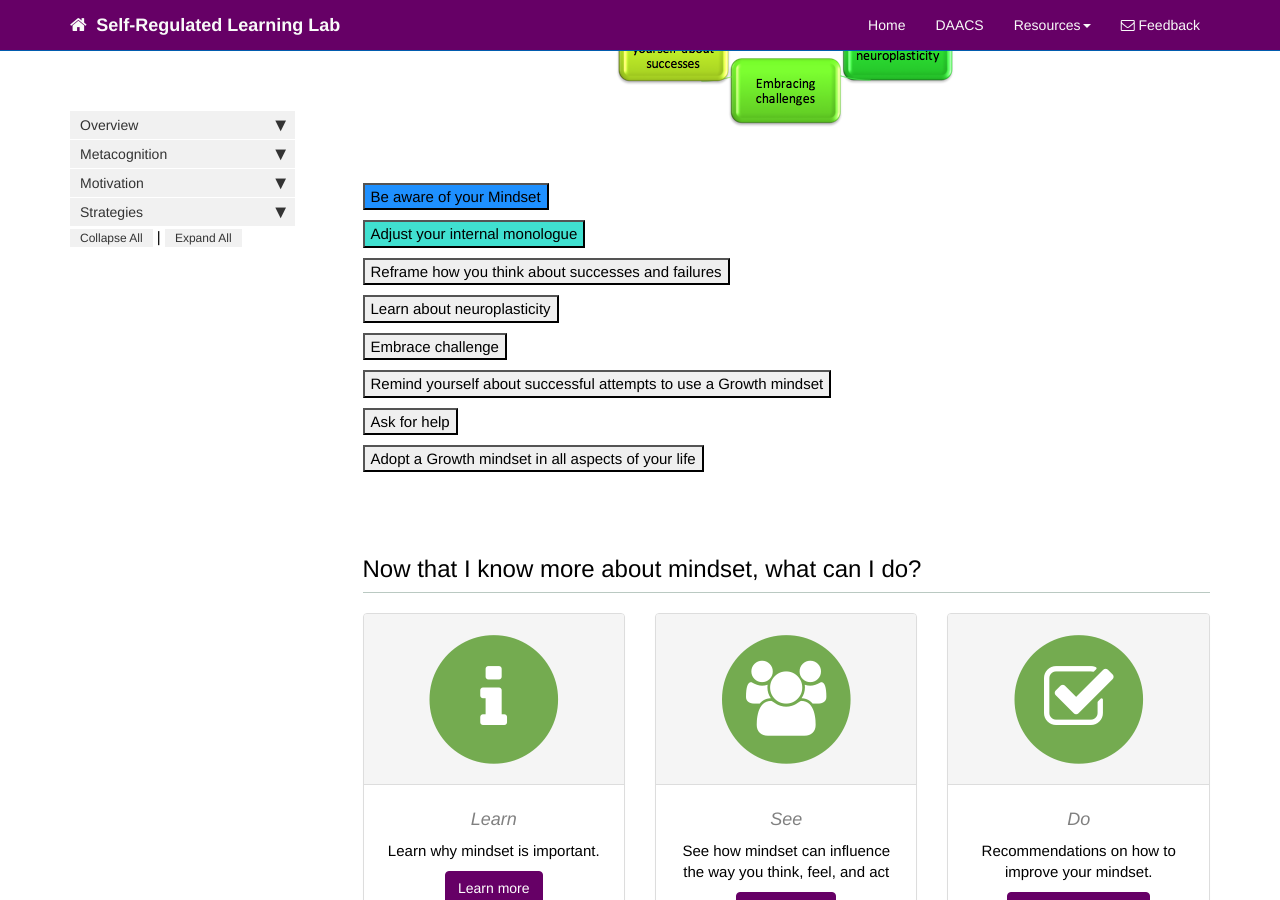
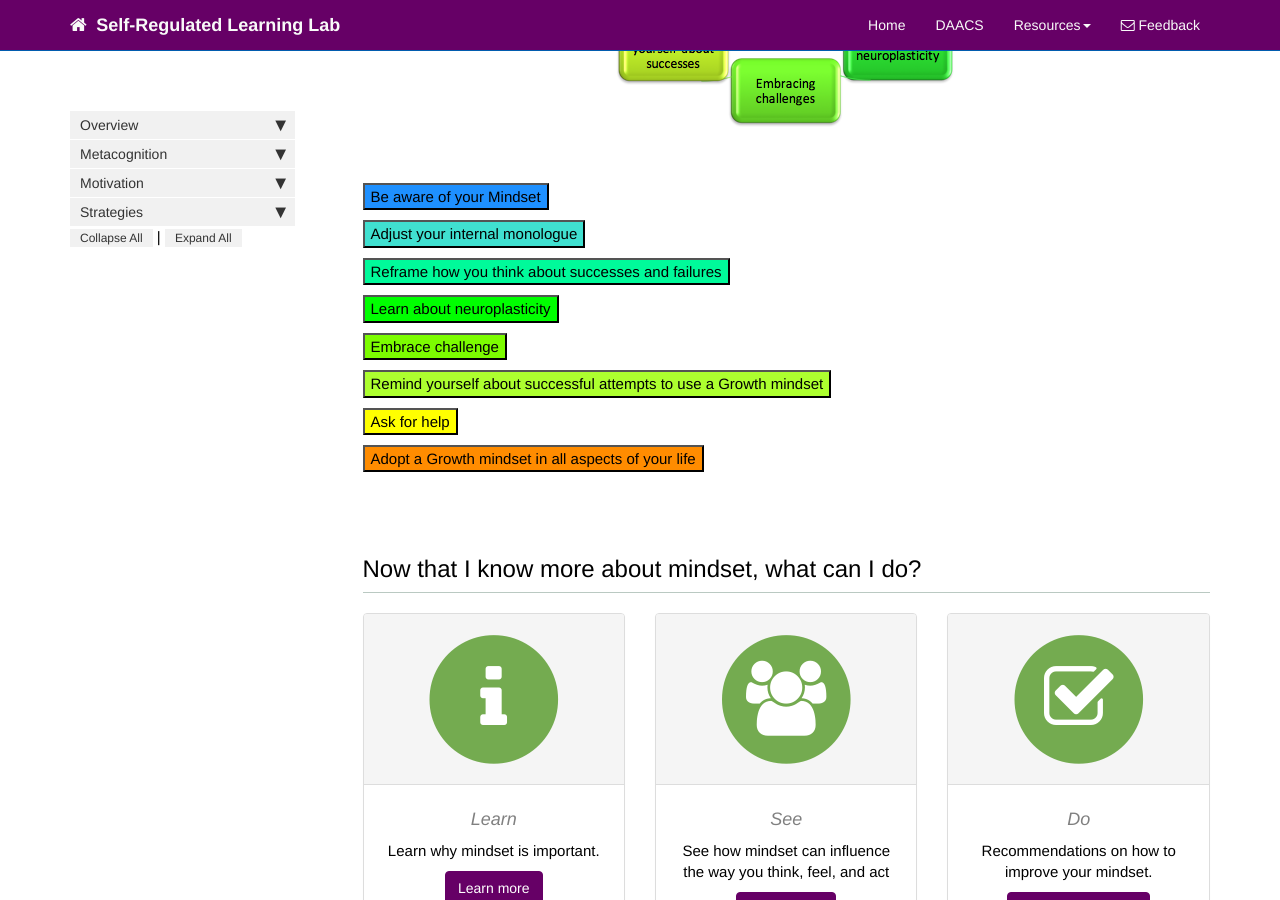
Before and after one commit to dfranklin02/SRL, a Jekyll site: the page built from docs/pages/motivation/mindset_recommendations.md, in a window 1280 px wide and 900 px high, scrolled down 552 px. Built offline with Jekyll 4.4.1, drawn with Linux system fonts in a browser that asks for light colours; nearby versions of some CDN libraries; comment, search, counter and statistics services are not loaded.

Commit message:
Update mindset_recommendations.md

```diff
--- a/docs/pages/motivation/mindset_recommendations.md
+++ b/docs/pages/motivation/mindset_recommendations.md
@@ -49,7 +49,7 @@ Replace Fixed mindset thoughts with those of a Growth mindset. Recognize that if
 </div>
 
 
-<button data-toggle="collapse" data-target="#Reframe">Reframe how you think about successes and failures</button>
+<button data-toggle="collapse" data-target="#Reframe" style="background-color:MediumSpringGreen">Reframe how you think about successes and failures</button>
 
 <div id="Reframe" class="collapse">
 Think about successes and failures in terms of controllable factors – such as time, effort, and strategy use – rather than uncontrollable factors – such as your innate ability or difficulty of the task.
@@ -60,7 +60,7 @@ Think about successes and failures in terms of controllable factors – such as
 </div>
 
 
-<button data-toggle="collapse" data-target="#neuroplasticity">Learn about neuroplasticity</button>
+<button data-toggle="collapse" data-target="#neuroplasticity" style="background-color:Lime">Learn about neuroplasticity</button>
 
 <div id="neuroplasticity" class="collapse">
 The brain is like a muscle: the more you work out your brain through practice, the stronger the muscle gets, and the smarter you can become! When you learn something new, your brain forms connections, which makes your brain stronger; you are not simply born with a set amount of connections and strength of your brain. If we could not strengthen our brain, then we would not be able to learn and grow after birth!
@@ -71,7 +71,7 @@ The brain is like a muscle: the more you work out your brain through practice, t
 </div>
 
 
-<button data-toggle="collapse" data-target="#embrace">Embrace challenge</button>
+<button data-toggle="collapse" data-target="#embrace" style="background-color:LawnGreen">Embrace challenge</button>
 
 <div id="embrace" class="collapse">
 People with a Fixed Mindset often stay away from challenges for fear of failure. People with a Growth Mindset embrace challenges and view them as an opportunity to learn and grow. <b>When you encounter a challenge, try to think about what you can learn from the opportunity</b>, even if you do not succeed at the task. Challenges, hard work, and mistakes will help you learn and grow more than successfully accomplishing easy tasks.
@@ -82,7 +82,7 @@ People with a Fixed Mindset often stay away from challenges for fear of failure.
 </div>
 
 
-<button data-toggle="collapse" data-target="#remind">Remind yourself about successful attempts to use a Growth mindset</button>
+<button data-toggle="collapse" data-target="#remind" style="background-color:GreenYellow">Remind yourself about successful attempts to use a Growth mindset</button>
 
 <div id="remind" class="collapse">
 1.  Reflect on a time when you successfully faced a challenge that seemed impossible based on your abilities at the time.
@@ -92,7 +92,7 @@ People with a Fixed Mindset often stay away from challenges for fear of failure.
 </div>
 
 
-<button data-toggle="collapse" data-target="#ask">Ask for help</button>
+<button data-toggle="collapse" data-target="#ask" style="background-color:Yellow">Ask for help</button>
 
 <div id="ask" class="collapse">
 Developing a growth mindset means accepting that improvement happens gradually and through hard work. Asking for help is not a sign of weakness. Rather, it is a sign that you care about your learning and want to put in the necessary effort to learn and improve your skills.
@@ -113,7 +113,7 @@ To become more effective at help seeking, <a href="http://srl.daacs.net/help_see
 </div>
 
 
-<button data-toggle="collapse" data-target="#adopt">Adopt a Growth mindset in all aspects of your life</button>
+<button data-toggle="collapse" data-target="#adopt" style="background-color:DarkOrange">Adopt a Growth mindset in all aspects of your life</button>
 
 <div id="adopt" class="collapse">
 Developing a growth mindset is not simply about a particular class or situation in school. It important to embrace a Growth mindset perspective across all aspects of your life, such as your relationships, health, and work. The more you can get into the habit of thinking that your ability to do things can change and improve, the better able you will be to take on difficult challenges and feel more satisfied and happy with yourself.
```
